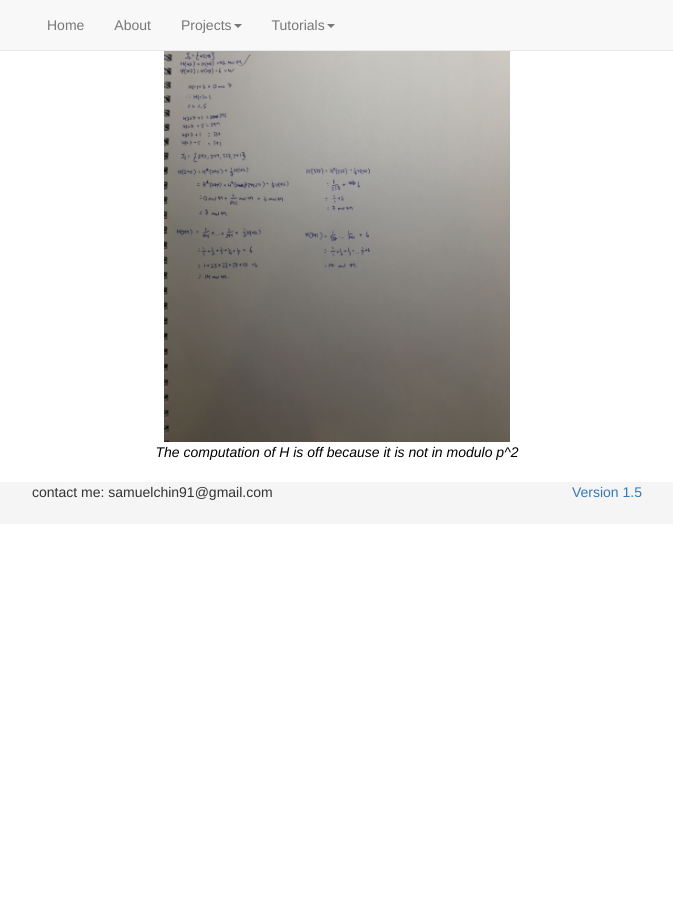
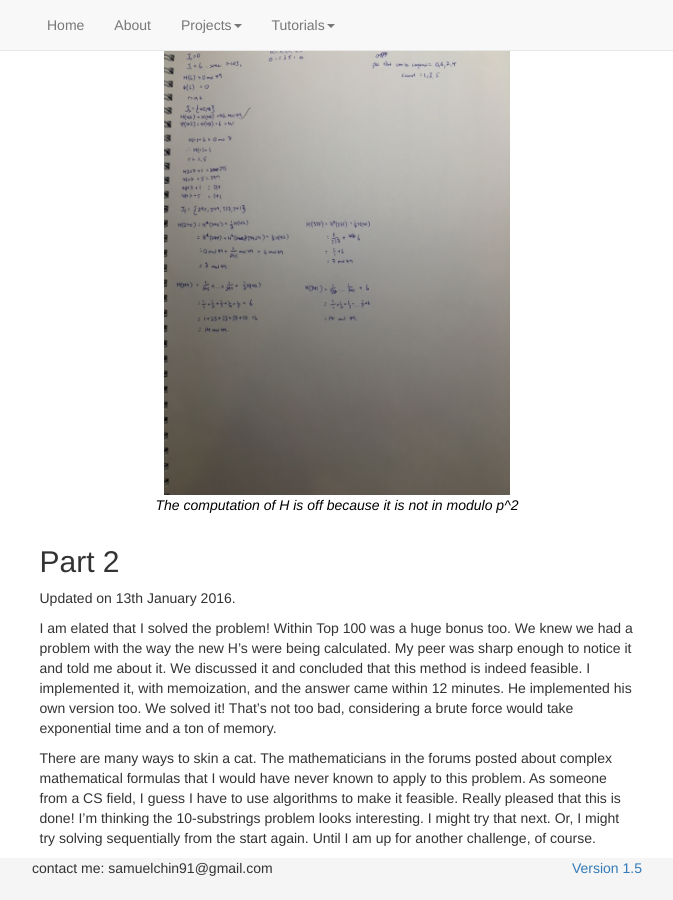
Before and after one commit to sspeng/jkschin.github.io, a Jekyll site: the page built from _posts/2016-01-10-project-euler-541.md, in a window 1280 px wide and 900 px high, scrolled down 829 px. Shown: the whole window, without its empty margins (303-976 px from the left). Built offline with Jekyll 4.4.1, drawn with Linux system fonts in a browser that asks for light colours; nearby versions of some CDN libraries; before the commit the page ends 1353 px from its top, so only the background shows below that.

Commit message:
SVHN TensorFlow. Finished Euler 541.

```diff
--- a/_posts/2016-01-10-project-euler-541.md
+++ b/_posts/2016-01-10-project-euler-541.md
@@ -11,7 +11,7 @@ local: 2016-01-10-project-euler-541
 <p><a href="https://en.wikipedia.org/wiki/Stirling_numbers_of_the_first_kind">Stirling Numbers</a></p>
 <p><a href="https://en.wikipedia.org/wiki/Wolstenholme%27s_theorem">Wolstenholme's Theorem</a></p>
 
-
+<h2>Part 1</h2>
 I started this problem exactly 7 days ago, on 3rd January 2016. It seemed like a really challenging problem, as they rate at which it was being solved was not rising fast. Take Problem 542 for example, at the time of writing, 35 people have solved it, but 541 has only 49.
 
 I learnt a lot about harmonic numbers while doing 541. I found out about harmonic primes, anharmonic primes, Wolstenholme's Theorem, Stirling Numbers, etc. I honed my "reading math heavy papers" skill. All in all, it was great!
@@ -27,3 +27,10 @@ P.S. I discussed the problem with peers as well.
 <img src="/images/{{page.local}}/1.jpg">
 <p class="image-caption">The computation of H is off because it is not in modulo p^2</p>
 </div>
+
+<h2>Part 2</h2>
+Updated on 13th January 2016.
+
+I am elated that I solved the problem! Within Top 100 was a huge bonus too. We knew we had a problem with the way the new H's were being calculated. My peer was sharp enough to notice it and told me about it. We discussed it and concluded that this method is indeed feasible. I implemented it, with memoization, and the answer came within 12 minutes. He implemented his own version too. We solved it! That's not too bad, considering a brute force would take exponential time and a ton of memory.
+
+There are many ways to skin a cat. The mathematicians in the forums posted about complex mathematical formulas that I would have never known to apply to this problem. As someone from a CS field, I guess I have to use algorithms to make it feasible. Really pleased that this is done! I'm thinking the 10-substrings problem looks interesting. I might try that next. Or, I might try solving sequentially from the start again. Until I am up for another challenge, of course.
--- a/euler/index.html
+++ b/euler/index.html
@@ -600,7 +600,7 @@ layout: default
 		<td class="problem_doing"><a href="https://projecteuler.net/problem=540">540</a></td>
 		</tr>
 		<tr>
-		<td class="problem_doing"><a href={% post_url 2016-01-10-project-euler-541 %}>541</a></td>
+		<td class="problem_solved"><a href={% post_url 2016-01-10-project-euler-541 %}>541</a></td>
 		<td class="problem_unsolved"><a href="https://projecteuler.net/problem=542">542</a></td>
 		</tr>
 	</tbody>
```
Also changed, not shown: _posts/2016-01-13-svhn-tensorflow.md (added, +56 -0 lines), images/2016-01-06-conventional-image-processing-methods/2.jpg, images/2016-01-06-conventional-image-processing-methods/3.jpg, images/2016-01-06-conventional-image-processing-methods/5.jpg.
